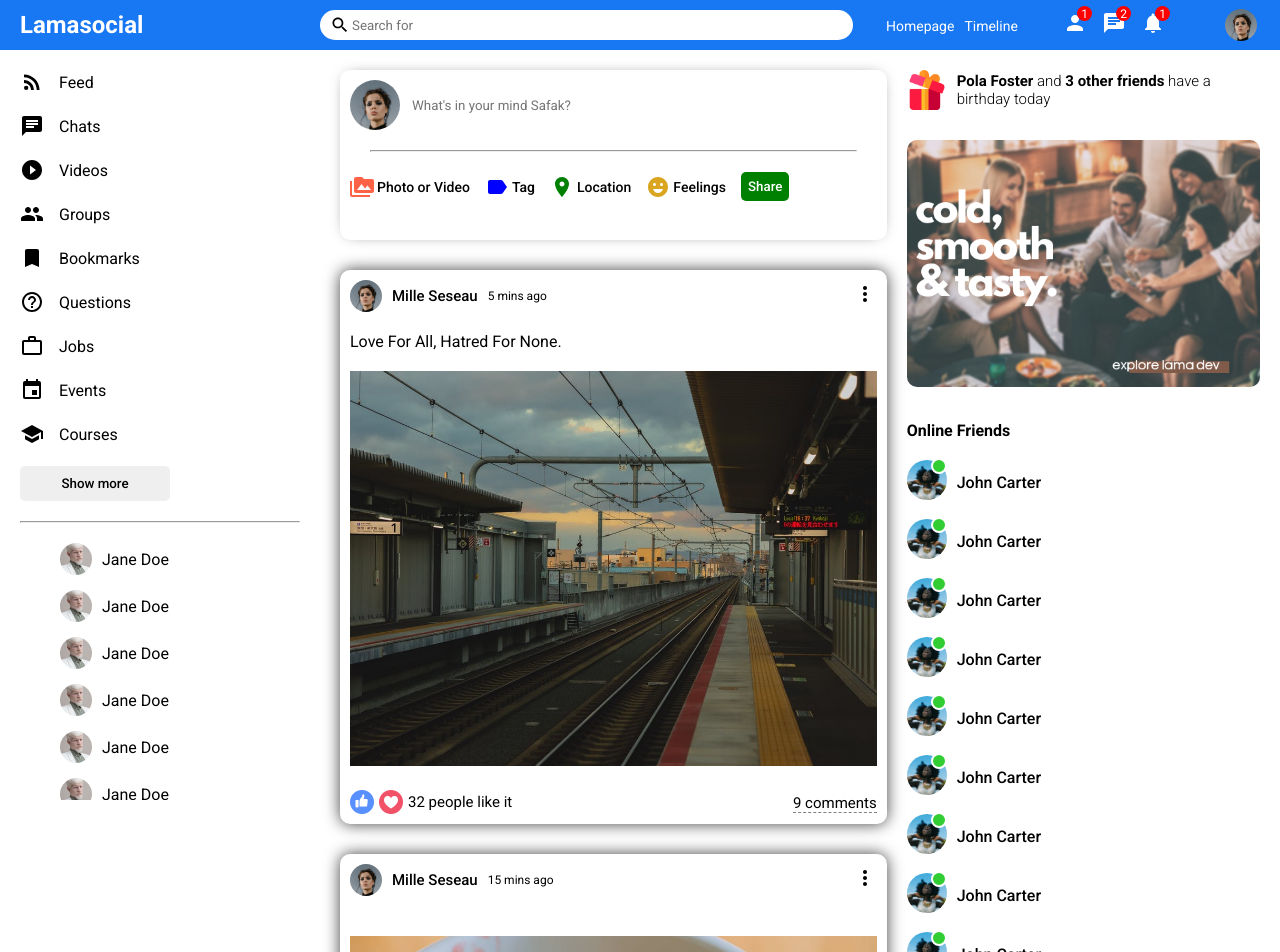
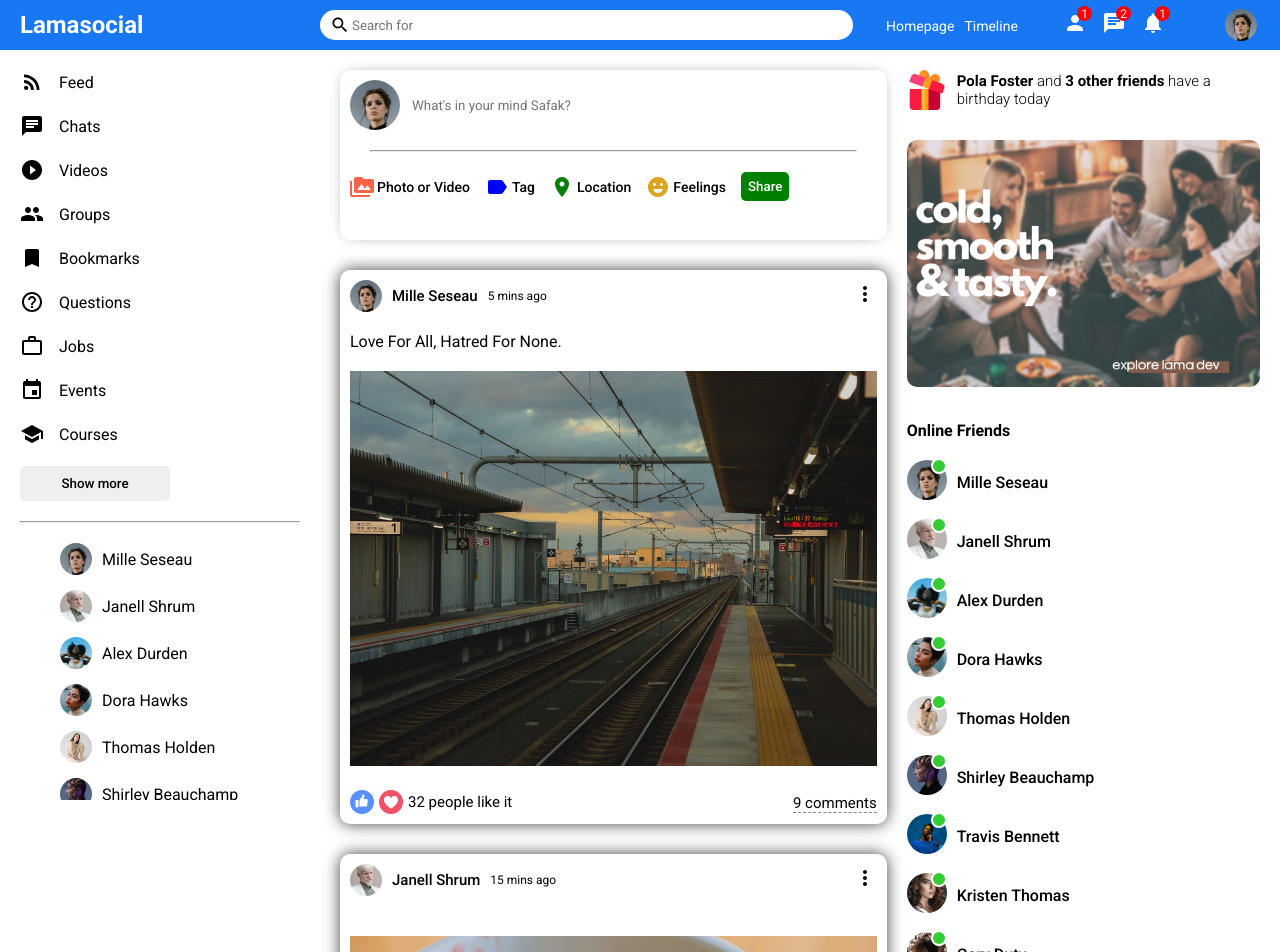
Before and after one commit to lavitzwind/react-social-media-app-design, a React (Create React App) app: page / in a window 1280 px wide. Shown: the top 952 px of the page. Built offline with nearby package versions, Linux system fonts and the light colour scheme.

Commit message:
using dynamic data

```diff
--- /dev/null
+++ b/src/components/closeFriend/CloseFriend.jsx
@@ -0,0 +1,14 @@
+import "./closeFriend.css";
+
+const CloseFriend = ({ user }) => {
+	return (
+		<div>
+			<li className="sidebarFriend">
+				<img className="sidebarFriendImg" src={user.profilePicture} alt="" />
+				<span className="sidebarFriendName">{user.username}</span>
+			</li>
+		</div>
+	);
+};
+
+export default CloseFriend;
--- /dev/null
+++ b/src/components/closeFriend/closeFriend.css
@@ -0,0 +1,13 @@
+.sidebarFriend {
+	display: flex;
+	align-items: center;
+	margin-bottom: 15px;
+}
+
+.sidebarFriendImg {
+	width: 32px;
+	height: 32px;
+	border-radius: 50%;
+	object-fit: cover;
+	margin-right: 10px;
+}
--- /dev/null
+++ b/src/components/online/Online.jsx
@@ -0,0 +1,21 @@
+import "./online.css";
+
+const Online = ({ user }) => {
+	return (
+		<div>
+			<li className="rightbarFriend">
+				<div className="rightbarProfileImgContainer">
+					<img
+						src={user.profilePicture}
+						alt=""
+						className="rightbarProfileImg"
+					/>
+					<span className="rightbarOnline"></span>
+				</div>
+				<span className="rightbarUsername">{user.username}</span>
+			</li>
+		</div>
+	);
+};
+
+export default Online;
--- /dev/null
+++ b/src/components/online/online.css
@@ -0,0 +1,32 @@
+.rightbarFriend {
+	display: flex;
+	align-items: center;
+	margin-bottom: 15px;
+}
+
+.rightbarProfileImgContainer {
+	margin-right: 10px;
+	position: relative;
+}
+
+.rightbarProfileImg {
+	width: 40px;
+	height: 40px;
+	border-radius: 50%;
+	object-fit: cover;
+}
+
+.rightbarOnline {
+	width: 12px;
+	height: 12px;
+	border-radius: 50%;
+	background-color: limegreen;
+	position: absolute;
+	top: -2px;
+	right: 0;
+	border: 2px solid white;
+}
+
+.rightbarUsername {
+	font-weight: 500;
+}
--- a/src/components/post/Post.jsx
+++ b/src/components/post/Post.jsx
@@ -3,13 +3,22 @@ import { MoreVert } from "@material-ui/icons";
 import { Users } from "../../dummyData";
 
 const Post = ({ post }) => {
+	const user = Users.filter((u) => u.id === post.id)[0];
+
+	console.log(user);
 	return (
 		<div className="post">
 			<div className="postWrapper">
 				<div className="postTop">
 					<div className="postTopLeft">
-						<img className="postProfileImg" src="assets/person/1.jpeg" alt="" />
-						<span className="postUsername">Mille Seseau</span>
+						<img
+							className="postProfileImg"
+							src={Users.filter((u) => u.id === post?.userId)[0].profilePicture}
+							alt=""
+						/>
+						<span className="postUsername">
+							{Users.filter((u) => u.id === post.userId)[0].username}
+						</span>
 						<span className="postDate">{post.date}</span>
 					</div>
 					<div className="postTopRight">
--- a/src/components/rightbar/Rightbar.jsx
+++ b/src/components/rightbar/Rightbar.jsx
@@ -1,4 +1,6 @@
 import "./rightbar.css";
+import { Users } from "../../dummyData";
+import Online from "../online/Online";
 
 const Rightbar = () => {
 	return (
@@ -13,116 +15,9 @@ const Rightbar = () => {
 				<img src="assets/ad.png" alt="" className="rightbarAd" />
 				<h4 className="rightbarTitle">Online Friends</h4>
 				<ul className="rightbarFriendList">
-					<li className="rightbarFriend">
-						<div className="rightbarProfileImgContainer">
-							<img
-								src="assets/person/3.jpeg"
-								alt=""
-								className="rightbarProfileImg"
-							/>
-							<span className="rightbarOnline"></span>
-						</div>
-						<span className="rightbarUsername">John Carter</span>
-					</li>
-					<li className="rightbarFriend">
-						<div className="rightbarProfileImgContainer">
-							<img
-								src="assets/person/3.jpeg"
-								alt=""
-								className="rightbarProfileImg"
-							/>
-							<span className="rightbarOnline"></span>
-						</div>
-						<span className="rightbarUsername">John Carter</span>
-					</li>
-					<li className="rightbarFriend">
-						<div className="rightbarProfileImgContainer">
-							<img
-								src="assets/person/3.jpeg"
-								alt=""
-								className="rightbarProfileImg"
-							/>
-							<span className="rightbarOnline"></span>
-						</div>
-						<span className="rightbarUsername">John Carter</span>
-					</li>
-					<li className="rightbarFriend">
-						<div className="rightbarProfileImgContainer">
-							<img
-								src="assets/person/3.jpeg"
-								alt=""
-								className="rightbarProfileImg"
-							/>
-							<span className="rightbarOnline"></span>
-						</div>
-						<span className="rightbarUsername">John Carter</span>
-					</li>
-					<li className="rightbarFriend">
-						<div className="rightbarProfileImgContainer">
-							<img
-								src="assets/person/3.jpeg"
-								alt=""
-								className="rightbarProfileImg"
-							/>
-							<span className="rightbarOnline"></span>
-						</div>
-						<span className="rightbarUsername">John Carter</span>
-					</li>
-					<li className="rightbarFriend">
-						<div className="rightbarProfileImgContainer">
-							<img
-								src="assets/person/3.jpeg"
-								alt=""
-								className="rightbarProfileImg"
-							/>
-							<span className="rightbarOnline"></span>
-						</div>
-						<span className="rightbarUsername">John Carter</span>
-					</li>
-					<li className="rightbarFriend">
-						<div className="rightbarProfileImgContainer">
-							<img
-								src="assets/person/3.jpeg"
-								alt=""
-								className="rightbarProfileImg"
-							/>
-							<span className="rightbarOnline"></span>
-						</div>
-						<span className="rightbarUsername">John Carter</span>
-					</li>
-					<li className="rightbarFriend">
-						<div className="rightbarProfileImgContainer">
-							<img
-								src="assets/person/3.jpeg"
-								alt=""
-								className="rightbarProfileImg"
-							/>
-							<span className="rightbarOnline"></span>
-						</div>
-						<span className="rightbarUsername">John Carter</span>
-					</li>
-					<li className="rightbarFriend">
-						<div className="rightbarProfileImgContainer">
-							<img
-								src="assets/person/3.jpeg"
-								alt=""
-								className="rightbarProfileImg"
-							/>
-							<span className="rightbarOnline"></span>
-						</div>
-						<span className="rightbarUsername">John Carter</span>
-					</li>
-					<li className="rightbarFriend">
-						<div className="rightbarProfileImgContainer">
-							<img
-								src="assets/person/3.jpeg"
-								alt=""
-								className="rightbarProfileImg"
-							/>
-							<span className="rightbarOnline"></span>
-						</div>
-						<span className="rightbarUsername">John Carter</span>
-					</li>
+					{Users.map((u) => {
+						return <Online key={u.id} user={u} />;
+					})}
 				</ul>
 			</div>
 		</div>
--- a/src/components/rightbar/rightbar.css
+++ b/src/components/rightbar/rightbar.css
@@ -37,36 +37,3 @@
 	margin: 0;
 	list-style: none;
 }
-
-.rightbarFriend {
-	display: flex;
-	align-items: center;
-	margin-bottom: 15px;
-}
-
-.rightbarProfileImgContainer {
-	margin-right: 10px;
-	position: relative;
-}
-
-.rightbarProfileImg {
-	width: 40px;
-	height: 40px;
-	border-radius: 50%;
-	object-fit: cover;
-}
-
-.rightbarOnline {
-	width: 12px;
-	height: 12px;
-	border-radius: 50%;
-	background-color: limegreen;
-	position: absolute;
-	top: -2px;
-	right: 0;
-	border: 2px solid white;
-}
-
-.rightbarUsername {
-	font-weight: 500;
-}
--- a/src/components/sidebar/Sidebar.jsx
+++ b/src/components/sidebar/Sidebar.jsx
@@ -10,6 +10,8 @@ import {
 	Event,
 	School,
 } from "@material-ui/icons";
+import { Users } from "../../dummyData";
+import CloseFriend from "../closeFriend/CloseFriend";
 
 const Sidebar = () => {
 	return (
@@ -56,102 +58,9 @@ const Sidebar = () => {
 				<button className="sidebarButton">Show more</button>
 				<hr className="sidebarHr" />
 				<ul className="sidebarFriendList">
-					<li className="sidebarFriend">
-						<img
-							className="sidebarFriendImg"
-							src="/assets/person/2.jpeg"
-							alt=""
-						/>
-						<span className="sidebarFriendName">Jane Doe</span>
-					</li>
-					<li className="sidebarFriend">
-						<img
-							className="sidebarFriendImg"
-							src="/assets/person/2.jpeg"
-							alt=""
-						/>
-						<span className="sidebarFriendName">Jane Doe</span>
-					</li>
-					<li className="sidebarFriend">
-						<img
-							className="sidebarFriendImg"
-							src="/assets/person/2.jpeg"
-							alt=""
-						/>
-						<span className="sidebarFriendName">Jane Doe</span>
-					</li>
-					<li className="sidebarFriend">
-						<img
-							className="sidebarFriendImg"
-							src="/assets/person/2.jpeg"
-							alt=""
-						/>
-						<span className="sidebarFriendName">Jane Doe</span>
-					</li>
-					<li className="sidebarFriend">
-						<img
-							className="sidebarFriendImg"
-							src="/assets/person/2.jpeg"
-							alt=""
-						/>
-						<span className="sidebarFriendName">Jane Doe</span>
-					</li>
-					<li className="sidebarFriend">
-						<img
-							className="sidebarFriendImg"
-							src="/assets/person/2.jpeg"
-							alt=""
-						/>
-						<span className="sidebarFriendName">Jane Doe</span>
-					</li>
-					<li className="sidebarFriend">
-						<img
-							className="sidebarFriendImg"
-							src="/assets/person/2.jpeg"
-							alt=""
-						/>
-						<span className="sidebarFriendName">Jane Doe</span>
-					</li>
-					<li className="sidebarFriend">
-						<img
-							className="sidebarFriendImg"
-							src="/assets/person/2.jpeg"
-							alt=""
-						/>
-						<span className="sidebarFriendName">Jane Doe</span>
-					</li>
-					<li className="sidebarFriend">
-						<img
-							className="sidebarFriendImg"
-							src="/assets/person/2.jpeg"
-							alt=""
-						/>
-						<span className="sidebarFriendName">Jane Doe</span>
-					</li>
-					<li className="sidebarFriend">
-						<img
-							className="sidebarFriendImg"
-							src="/assets/person/2.jpeg"
-							alt=""
-						/>
-						<span className="sidebarFriendName">Jane Doe</span>
-					</li>
-					<li className="sidebarFriend">
-						<img
-							className="sidebarFriendImg"
-							src="/assets/person/2.jpeg"
-							alt=""
-						/>
-						<span className="sidebarFriendName">Jane Doe</span>
-					</li>
-					<li className="sidebarFriend">
-						<img
-							className="sidebarFriendImg"
-							src="/assets/person/2.jpeg"
-							alt=""
-						/>
-						<span className="sidebarFriendName">Jane Doe</span>
-					</li>
+					{Users.map((u) => (
+						<CloseFriend key={u.id} user={u} />
+					))}
 				</ul>
 			</div>
 		</div>
--- a/src/components/sidebar/sidebar.css
+++ b/src/components/sidebar/sidebar.css
@@ -2,6 +2,8 @@
 	flex: 3;
 	height: calc(100vh - 50px);
 	overflow-y: scroll;
+	position: sticky;
+	top: 50px;
 }
 
 ::-webkit-scrollbar {
@@ -51,17 +53,3 @@
 	margin: 0;
 	list-style: none;
 }
-
-.sidebarFriend {
-	display: flex;
-	align-items: center;
-	margin-bottom: 15px;
-}
-
-.sidebarFriendImg {
-	width: 32px;
-	height: 32px;
-	border-radius: 50%;
-	object-fit: cover;
-	margin-right: 10px;
-}
--- a/src/components/topbar/topbar.css
+++ b/src/components/topbar/topbar.css
@@ -6,6 +6,7 @@
 	align-items: center;
 	position: sticky;
 	top: 0;
+	z-index: 999;
 }
 
 .topbarLeft {
```
